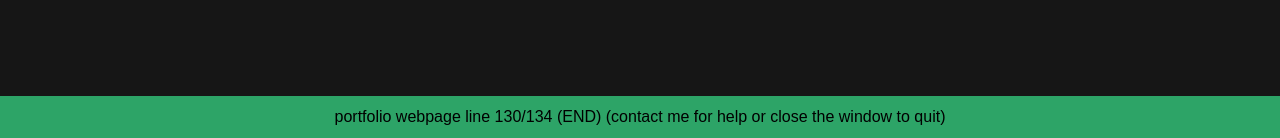
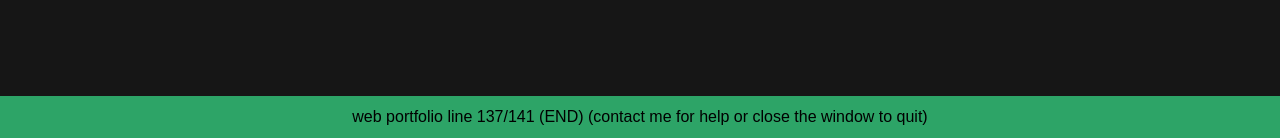
Before and after one commit to BrialexMaga/portfolio, a Flask app: page / in a window 1280 px wide. Shown: the part 4654-4792 px from the top of the page. Run offline with Flask 3, Linux system fonts and the light colour scheme; some web fonts are replaced.

Commit message:
Change footer text

```diff
--- a/templates/index.html
+++ b/templates/index.html
@@ -134,7 +134,7 @@
     </main>
 
     <footer class="footer">
-        <p>portfolio webpage line 130/134 (END) (contact me for help or close the window to quit)</p>
+        <p>web portfolio line 137/141 (END) (contact me for help or close the window to quit)</p>
     </footer>
     <script src="{{ url_for('static', filename='js/contact.js') }}"></script>
 </body>
```
